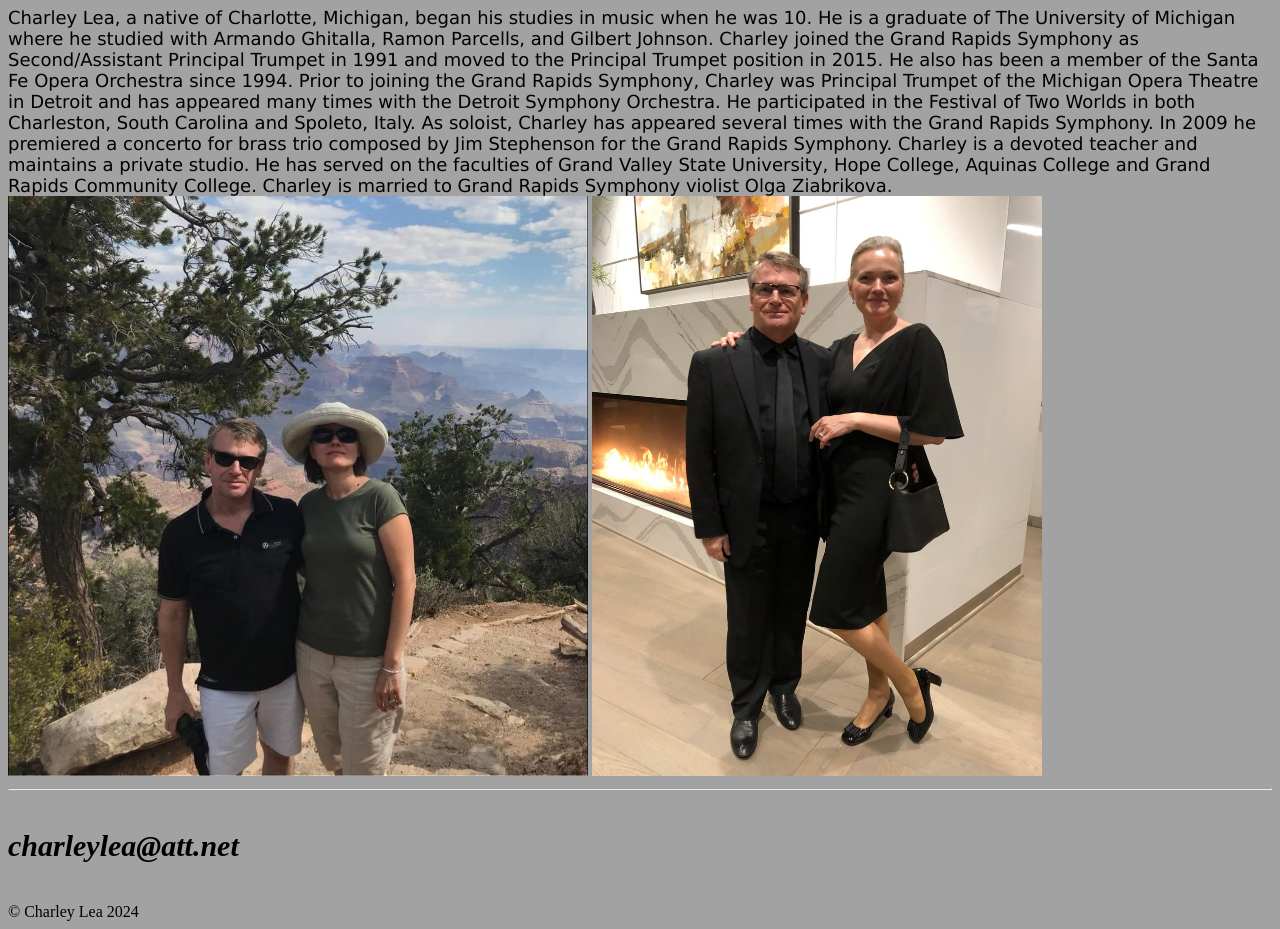
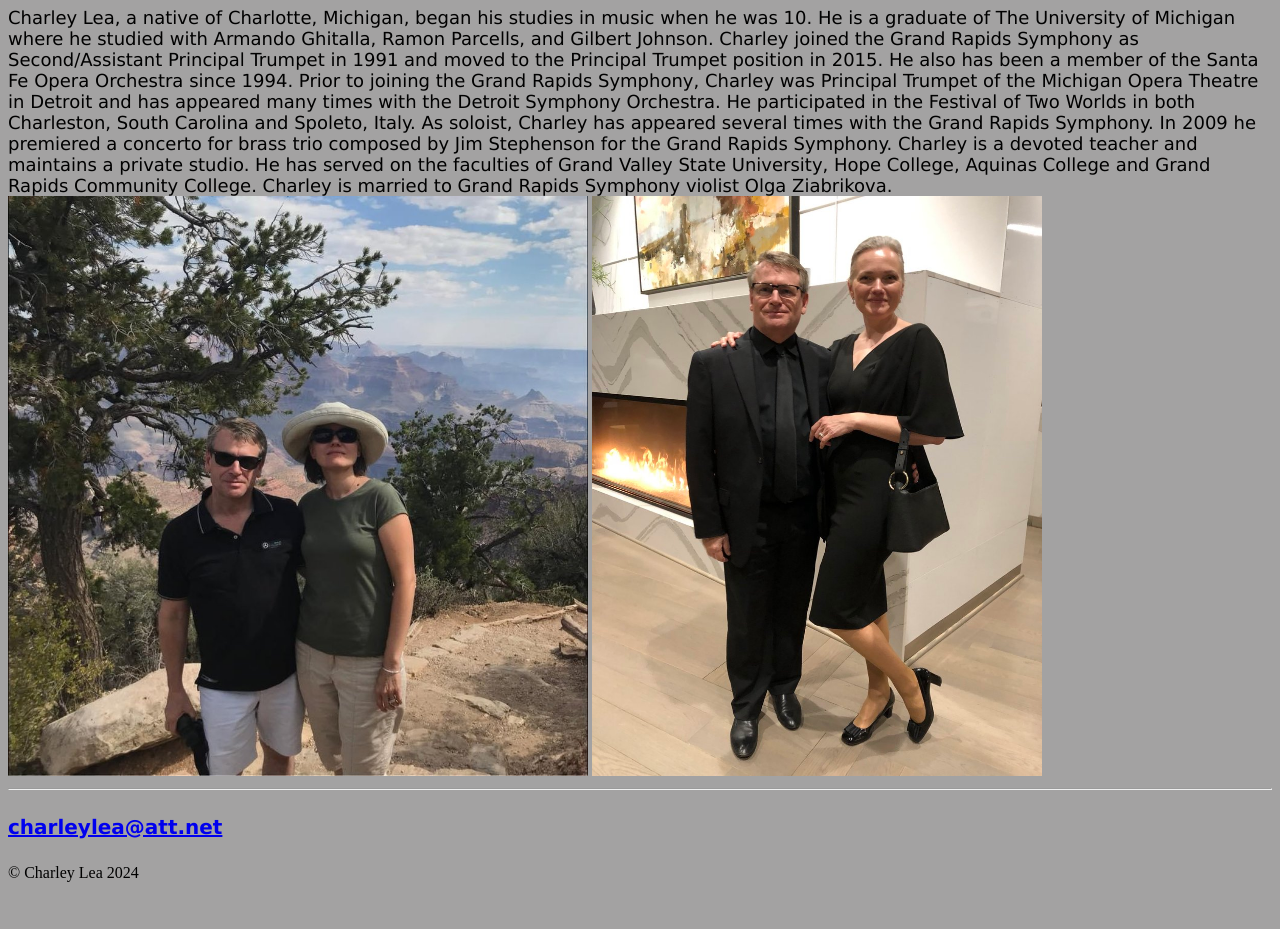
Before and after one commit to charleylea/block09personal-website, a plain HTML site: page about.html in a window 1280 px wide. Shown: the part 179-1108 px from the top of the page. After the commit the page ends 1069 px from the top, so only its background shows below. Drawn offline with Linux system fonts and the light colour scheme.

Commit message:
commit 3 with corrected email link

```diff
--- a/about.html
+++ b/about.html
@@ -62,7 +62,9 @@
 
     <hr />
 
-    <h4>charleylea@att.net</h4>
+    <h3>
+      <p><a href="mailto:charleylea@att.net">charleylea@att.net</a></p>
+    </h3>
 
     &copy; <a></a>Charley Lea 2024
 
--- a/style03.css
+++ b/style03.css
@@ -2,3 +2,8 @@ article {
   font-family: "Lucida Sans";
   font-size: large;
 }
+
+p {
+  font-family: "Lucida Sans";
+  font-size: 20px;
+}
```
